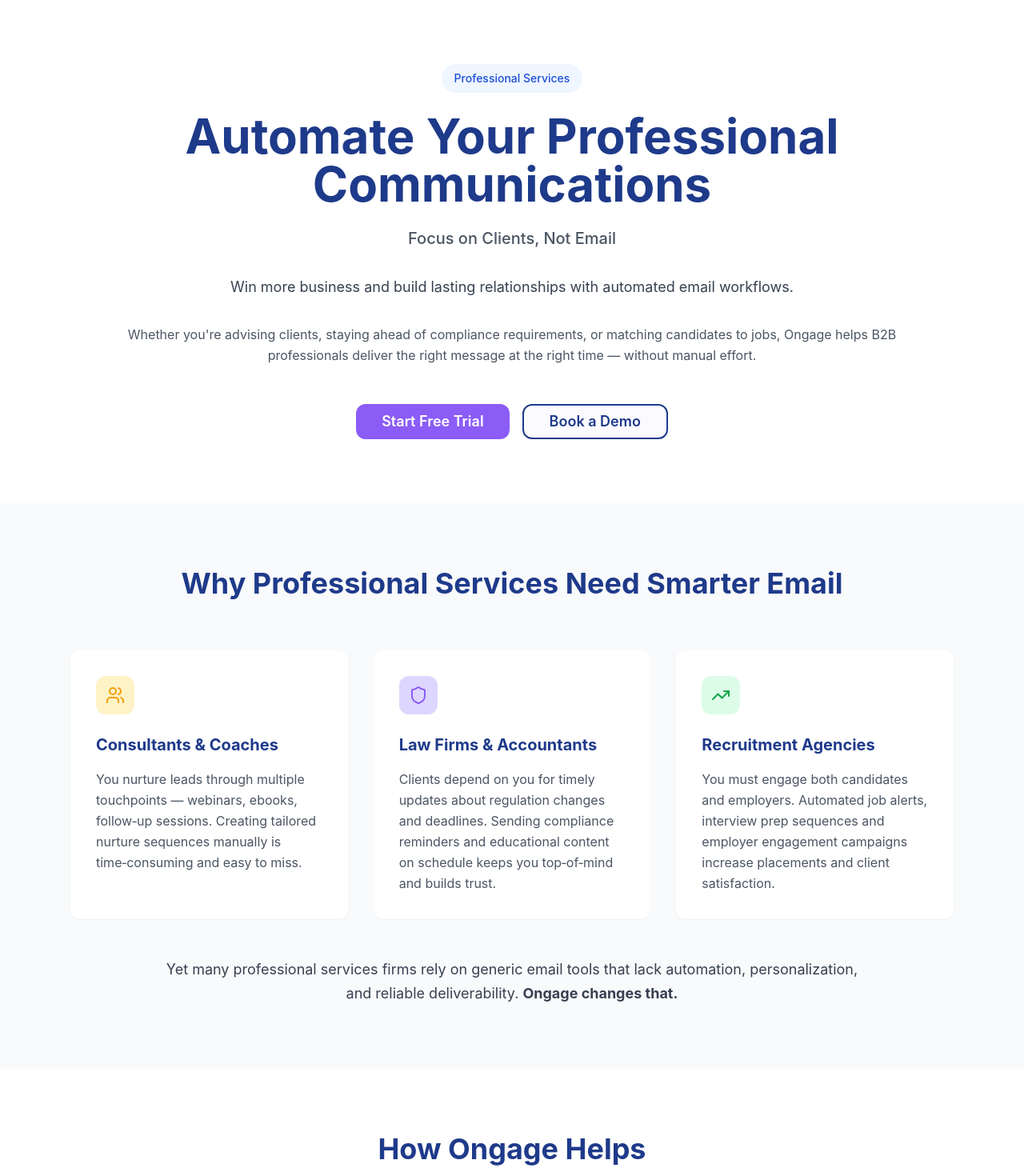
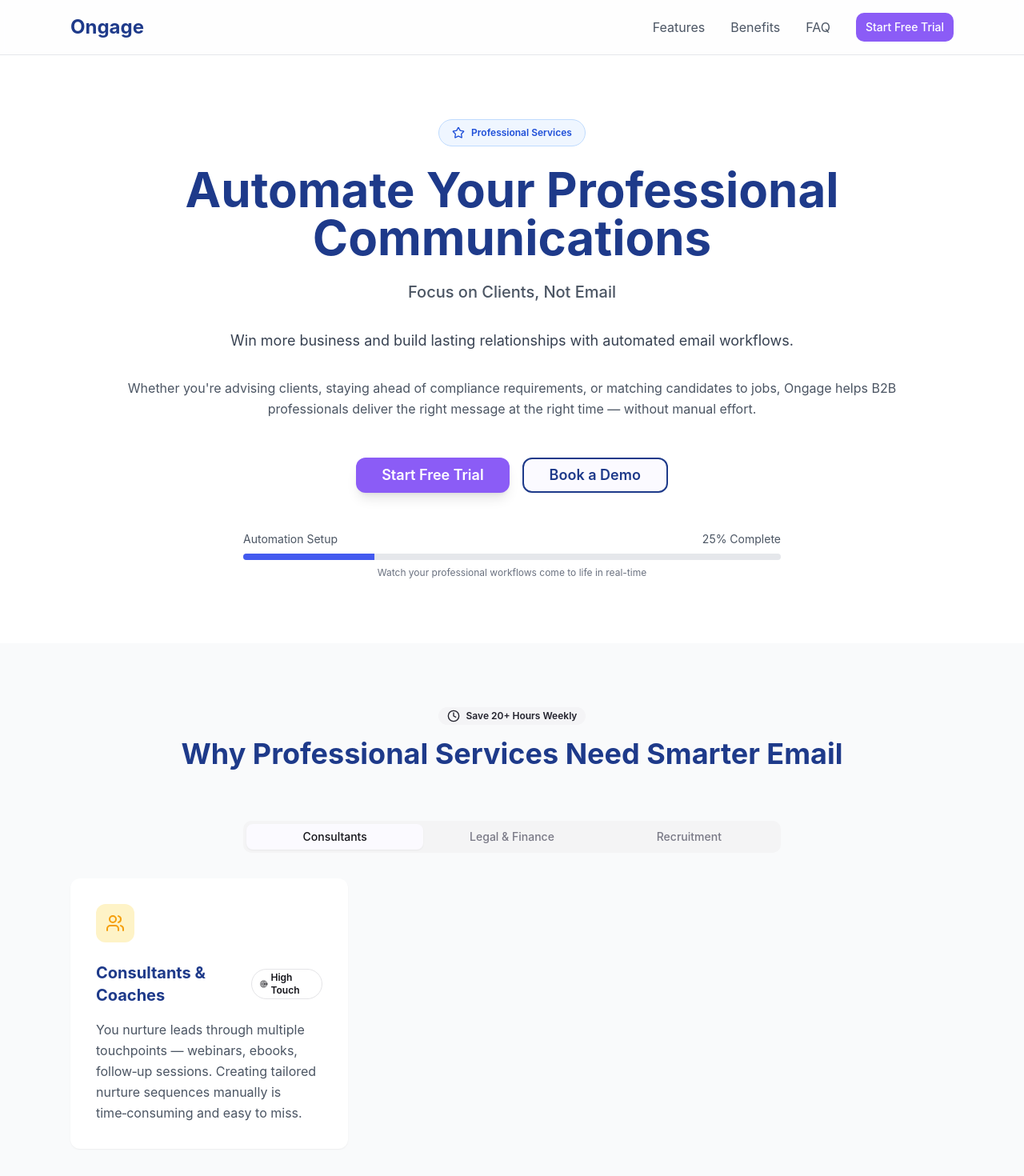
Before and after one commit to tanyarofman/ongage-landing-pages-6-pages, a React (Vite) app: page /professional-services in a window 1280 px wide. Shown: the top 1470 px of the page at 80% size. Built offline with nearby package versions, Linux system fonts and the light colour scheme.

Commit message:
Add UI elements to Professional Services page
Added several UI elements to the Professional Services page, including a light pattern background, accordion, dialog, and tooltip.

```diff
--- a/src/pages/ProfessionalServicesLanding.tsx
+++ b/src/pages/ProfessionalServicesLanding.tsx
@@ -1,23 +1,84 @@
 import { Button } from "@/components/ui/button";
 import { Card, CardContent } from "@/components/ui/card";
+import { Badge } from "@/components/ui/badge";
+import { Progress } from "@/components/ui/progress";
+import { Tabs, TabsContent, TabsList, TabsTrigger } from "@/components/ui/tabs";
+import { Tooltip, TooltipContent, TooltipProvider, TooltipTrigger } from "@/components/ui/tooltip";
 import {
   Accordion,
   AccordionContent,
   AccordionItem,
   AccordionTrigger,
 } from "@/components/ui/accordion";
-import { CheckCircle, Users, Mail, TrendingUp, Shield, Zap } from "lucide-react";
+import { CheckCircle, Users, Mail, TrendingUp, Shield, Zap, ArrowUp, Star, Clock, Target, Workflow } from "lucide-react";
+import { useState, useEffect } from "react";
 
 const ProfessionalServicesLanding = () => {
+  const [showBackToTop, setShowBackToTop] = useState(false);
+  const [automationProgress, setAutomationProgress] = useState(0);
+
+  useEffect(() => {
+    const handleScroll = () => {
+      setShowBackToTop(window.scrollY > 400);
+    };
+
+    const progressInterval = setInterval(() => {
+      setAutomationProgress(prev => prev >= 100 ? 0 : prev + 1);
+    }, 50);
+
+    window.addEventListener('scroll', handleScroll);
+    return () => {
+      window.removeEventListener('scroll', handleScroll);
+      clearInterval(progressInterval);
+    };
+  }, []);
+
+  const scrollToTop = () => {
+    window.scrollTo({ top: 0, behavior: 'smooth' });
+  };
+
   return (
-    <div className="min-h-screen bg-gray-50" style={{ fontFamily: 'Inter, system-ui, sans-serif' }}>
+    <TooltipProvider>
+      <div className="min-h-screen bg-gray-50 relative overflow-hidden" style={{ fontFamily: 'Inter, system-ui, sans-serif' }}>
+        {/* Light Background Pattern */}
+        <div className="absolute inset-0 opacity-30">
+          <div className="absolute inset-0" style={{
+            backgroundImage: `
+              radial-gradient(circle at 20% 50%, rgba(59, 130, 246, 0.1) 0%, transparent 50%),
+              radial-gradient(circle at 80% 20%, rgba(139, 92, 246, 0.1) 0%, transparent 50%),
+              radial-gradient(circle at 40% 80%, rgba(16, 185, 129, 0.1) 0%, transparent 50%),
+              linear-gradient(90deg, transparent 0%, rgba(255, 255, 255, 0.1) 50%, transparent 100%)
+            `,
+            backgroundSize: '100% 100%, 100% 100%, 100% 100%, 20px 20px'
+          }} />
+        </div>
+      {/* Navigation Bar */}
+      <nav className="bg-white/80 backdrop-blur-sm border-b border-gray-200 sticky top-0 z-50">
+        <div className="max-w-6xl mx-auto px-6 py-4">
+          <div className="flex items-center justify-between">
+            <div className="text-2xl font-bold" style={{ color: '#1e3a8a' }}>
+              Ongage
+            </div>
+            <div className="hidden md:flex items-center space-x-8">
+              <a href="#features" className="text-gray-600 hover:text-gray-900 transition-colors">Features</a>
+              <a href="#benefits" className="text-gray-600 hover:text-gray-900 transition-colors">Benefits</a>
+              <a href="#faq" className="text-gray-600 hover:text-gray-900 transition-colors">FAQ</a>
+              <Button size="sm" style={{ backgroundColor: '#8b5cf6', color: 'white' }}>
+                Start Free Trial
+              </Button>
+            </div>
+          </div>
+        </div>
+      </nav>
+
       {/* Hero Section */}
-      <section className="bg-white py-20">
+      <section className="bg-white py-20 relative">
         <div className="max-w-6xl mx-auto px-6 text-center">
           <div className="mb-8">
-            <span className="inline-block px-4 py-2 bg-blue-50 text-blue-700 rounded-full text-sm font-medium mb-6">
+            <Badge className="px-4 py-2 bg-blue-50 text-blue-700 border-blue-200 mb-6">
+              <Star className="w-4 h-4 mr-2" />
               Professional Services
-            </span>
+            </Badge>
             <h1 className="text-5xl md:text-6xl font-bold text-navy-900 mb-6 leading-tight" style={{ color: '#1e3a8a' }}>
               Automate Your Professional Communications
             </h1>
@@ -35,78 +96,178 @@ const ProfessionalServicesLanding = () => {
             Ongage helps B2B professionals deliver the right message at the right time — without manual effort.
           </p>
 
-          <div className="flex flex-col sm:flex-row gap-4 justify-center">
+          <div className="flex flex-col sm:flex-row gap-4 justify-center mb-12">
+            <Tooltip>
+              <TooltipTrigger asChild>
                 <Button
                   size="lg"
-              className="px-8 py-4 text-lg font-semibold rounded-lg"
+                  className="px-8 py-4 text-lg font-semibold rounded-lg shadow-lg hover:shadow-xl transition-all"
                   style={{ backgroundColor: '#8b5cf6', color: 'white' }}
                 >
                   Start Free Trial
                 </Button>
+              </TooltipTrigger>
+              <TooltipContent>
+                <p>No credit card required • 14-day free trial</p>
+              </TooltipContent>
+            </Tooltip>
             <Button
               size="lg"
               variant="outline"
-              className="px-8 py-4 text-lg font-semibold rounded-lg border-2"
+              className="px-8 py-4 text-lg font-semibold rounded-lg border-2 hover:shadow-lg transition-all"
               style={{ borderColor: '#1e3a8a', color: '#1e3a8a' }}
             >
               Book a Demo
             </Button>
           </div>
+
+          {/* Automation Progress Indicator */}
+          <div className="max-w-2xl mx-auto">
+            <div className="flex items-center justify-between mb-2 text-sm text-gray-600">
+              <span>Automation Setup</span>
+              <span>{automationProgress}% Complete</span>
+            </div>
+            <Progress value={automationProgress} className="h-2 bg-gray-200" />
+            <p className="text-xs text-gray-500 mt-2">
+              Watch your professional workflows come to life in real-time
+            </p>
+          </div>
         </div>
       </section>
 
       {/* Why Professional Services Need Smarter Email */}
-      <section className="py-20 bg-gray-50">
+      <section className="py-20 bg-gray-50 relative" id="features">
         <div className="max-w-6xl mx-auto px-6">
           <div className="text-center mb-16">
+            <Badge className="mb-4" variant="secondary">
+              <Clock className="w-4 h-4 mr-2" />
+              Save 20+ Hours Weekly
+            </Badge>
             <h2 className="text-4xl font-bold mb-6" style={{ color: '#1e3a8a' }}>
               Why Professional Services Need Smarter Email
             </h2>
           </div>
 
+          {/* Tabs for different service types */}
+          <Tabs defaultValue="consultants" className="mb-12">
+            <TabsList className="grid w-full grid-cols-3 max-w-2xl mx-auto mb-8">
+              <TabsTrigger value="consultants">Consultants</TabsTrigger>
+              <TabsTrigger value="legal">Legal & Finance</TabsTrigger>
+              <TabsTrigger value="recruitment">Recruitment</TabsTrigger>
+            </TabsList>
+
+            <TabsContent value="consultants" className="mt-8">
               <div className="grid md:grid-cols-3 gap-8 mb-12">
-            <Card className="bg-white shadow-sm border-0 rounded-xl">
+                <Card className="bg-white shadow-sm border-0 rounded-xl hover:shadow-lg transition-all group">
                   <CardContent className="p-8">
-                <div className="w-12 h-12 rounded-lg mb-6 flex items-center justify-center" style={{ backgroundColor: '#fef3c7' }}>
+                    <div className="w-12 h-12 rounded-lg mb-6 flex items-center justify-center group-hover:scale-110 transition-transform" style={{ backgroundColor: '#fef3c7' }}>
                       <Users className="h-6 w-6" style={{ color: '#f59e0b' }} />
                     </div>
-                <h3 className="text-xl font-bold mb-4" style={{ color: '#1e3a8a' }}>
+                    <div className="flex items-center gap-2 mb-4">
+                      <h3 className="text-xl font-bold" style={{ color: '#1e3a8a' }}>
                         Consultants & Coaches
                       </h3>
+                      <Badge variant="outline" className="text-xs">
+                        <Target className="w-3 h-3 mr-1" />
+                        High Touch
+                      </Badge>
+                    </div>
                     <p className="text-gray-600 leading-relaxed">
                       You nurture leads through multiple touchpoints — webinars, ebooks, follow‑up sessions. Creating tailored nurture sequences manually is time‑consuming and easy to miss.
                     </p>
                   </CardContent>
                 </Card>
+              </div>
+            </TabsContent>
 
-            <Card className="bg-white shadow-sm border-0 rounded-xl">
+            <TabsContent value="legal" className="mt-8">
+              <div className="grid md:grid-cols-2 gap-8 mb-12">
+                <Card className="bg-white shadow-sm border-0 rounded-xl hover:shadow-lg transition-all group">
                   <CardContent className="p-8">
-                <div className="w-12 h-12 rounded-lg mb-6 flex items-center justify-center" style={{ backgroundColor: '#ddd6fe' }}>
+                    <div className="w-12 h-12 rounded-lg mb-6 flex items-center justify-center group-hover:scale-110 transition-transform" style={{ backgroundColor: '#ddd6fe' }}>
                       <Shield className="h-6 w-6" style={{ color: '#8b5cf6' }} />
                     </div>
-                <h3 className="text-xl font-bold mb-4" style={{ color: '#1e3a8a' }}>
+                    <div className="flex items-center gap-2 mb-4">
+                      <h3 className="text-xl font-bold" style={{ color: '#1e3a8a' }}>
                         Law Firms & Accountants
                       </h3>
+                      <Badge variant="outline" className="text-xs">
+                        <Shield className="w-3 h-3 mr-1" />
+                        Compliance
+                      </Badge>
+                    </div>
                     <p className="text-gray-600 leading-relaxed">
                       Clients depend on you for timely updates about regulation changes and deadlines. Sending compliance reminders and educational content on schedule keeps you top‑of‑mind and builds trust.
                     </p>
                   </CardContent>
                 </Card>
 
-            <Card className="bg-white shadow-sm border-0 rounded-xl">
+                <Card className="bg-white shadow-sm border-0 rounded-xl hover:shadow-lg transition-all group">
                   <CardContent className="p-8">
-                <div className="w-12 h-12 rounded-lg mb-6 flex items-center justify-center" style={{ backgroundColor: '#dcfce7' }}>
+                    <div className="w-12 h-12 rounded-lg mb-6 flex items-center justify-center group-hover:scale-110 transition-transform" style={{ backgroundColor: '#fee2e2' }}>
+                      <Mail className="h-6 w-6" style={{ color: '#ef4444' }} />
+                    </div>
+                    <div className="flex items-center gap-2 mb-4">
+                      <h3 className="text-xl font-bold" style={{ color: '#1e3a8a' }}>
+                        Tax & Financial Advisory
+                      </h3>
+                      <Badge variant="outline" className="text-xs">
+                        <Clock className="w-3 h-3 mr-1" />
+                        Seasonal
+                      </Badge>
+                    </div>
+                    <p className="text-gray-600 leading-relaxed">
+                      Seasonal campaigns, deadline reminders, and client education require precise timing. Automated workflows ensure nothing falls through the cracks during busy periods.
+                    </p>
+                  </CardContent>
+                </Card>
+              </div>
+            </TabsContent>
+
+            <TabsContent value="recruitment" className="mt-8">
+              <div className="grid md:grid-cols-2 gap-8 mb-12">
+                <Card className="bg-white shadow-sm border-0 rounded-xl hover:shadow-lg transition-all group">
+                  <CardContent className="p-8">
+                    <div className="w-12 h-12 rounded-lg mb-6 flex items-center justify-center group-hover:scale-110 transition-transform" style={{ backgroundColor: '#dcfce7' }}>
                       <TrendingUp className="h-6 w-6" style={{ color: '#16a34a' }} />
                     </div>
-                <h3 className="text-xl font-bold mb-4" style={{ color: '#1e3a8a' }}>
+                    <div className="flex items-center gap-2 mb-4">
+                      <h3 className="text-xl font-bold" style={{ color: '#1e3a8a' }}>
                         Recruitment Agencies
                       </h3>
+                      <Badge variant="outline" className="text-xs">
+                        <Users className="w-3 h-3 mr-1" />
+                        Multi-Party
+                      </Badge>
+                    </div>
                     <p className="text-gray-600 leading-relaxed">
                       You must engage both candidates and employers. Automated job alerts, interview prep sequences and employer engagement campaigns increase placements and client satisfaction.
                     </p>
                   </CardContent>
                 </Card>
+
+                <Card className="bg-white shadow-sm border-0 rounded-xl hover:shadow-lg transition-all group">
+                  <CardContent className="p-8">
+                    <div className="w-12 h-12 rounded-lg mb-6 flex items-center justify-center group-hover:scale-110 transition-transform" style={{ backgroundColor: '#f0f9ff' }}>
+                      <Workflow className="h-6 w-6" style={{ color: '#0ea5e9' }} />
                     </div>
+                    <div className="flex items-center gap-2 mb-4">
+                      <h3 className="text-xl font-bold" style={{ color: '#1e3a8a' }}>
+                        Executive Search
+                      </h3>
+                      <Badge variant="outline" className="text-xs">
+                        <Target className="w-3 h-3 mr-1" />
+                        Premium
+                      </Badge>
+                    </div>
+                    <p className="text-gray-600 leading-relaxed">
+                      High-stakes placements require nurturing both passive candidates and demanding clients. Sophisticated workflows maintain relationships throughout lengthy search processes.
+                    </p>
+                  </CardContent>
+                </Card>
+              </div>
+            </TabsContent>
+          </Tabs>
 
           <div className="text-center">
             <p className="text-lg text-gray-700 max-w-4xl mx-auto leading-relaxed">
@@ -204,9 +365,13 @@ const ProfessionalServicesLanding = () => {
       </section>
 
       {/* Benefits Table */}
-      <section className="py-20 bg-gray-50">
+      <section className="py-20 bg-gray-50" id="benefits">
         <div className="max-w-6xl mx-auto px-6">
           <div className="text-center mb-16">
+            <Badge className="mb-4" variant="secondary">
+              <TrendingUp className="w-4 h-4 mr-2" />
+              Proven Results
+            </Badge>
             <h2 className="text-4xl font-bold mb-6" style={{ color: '#1e3a8a' }}>
               Benefits at a Glance
             </h2>
@@ -289,9 +454,12 @@ const ProfessionalServicesLanding = () => {
       </section>
 
       {/* FAQs */}
-      <section className="py-20 bg-white">
+      <section className="py-20 bg-white" id="faq">
         <div className="max-w-4xl mx-auto px-6">
           <div className="text-center mb-16">
+            <Badge className="mb-4" variant="secondary">
+              Common Questions
+            </Badge>
             <h2 className="text-4xl font-bold mb-6" style={{ color: '#1e3a8a' }}>
               Frequently Asked Questions
             </h2>
@@ -366,7 +534,20 @@ const ProfessionalServicesLanding = () => {
           </div>
         </div>
       </section>
+
+      {/* Floating Action Button - Back to Top */}
+      {showBackToTop && (
+        <Button
+          onClick={scrollToTop}
+          className="fixed bottom-8 right-8 z-50 w-12 h-12 rounded-full shadow-lg hover:shadow-xl transition-all"
+          style={{ backgroundColor: '#8b5cf6', color: 'white' }}
+          size="icon"
+        >
+          <ArrowUp className="h-5 w-5" />
+        </Button>
+      )}
     </div>
+    </TooltipProvider>
   );
 };
 
```
Lines whose indentation alone changed are shown as unchanged.
